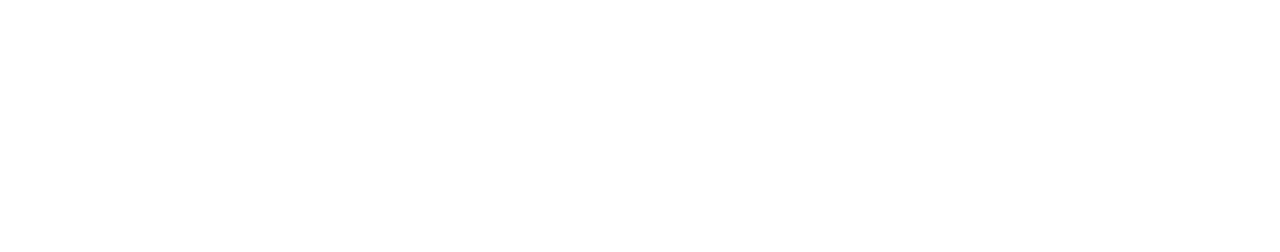
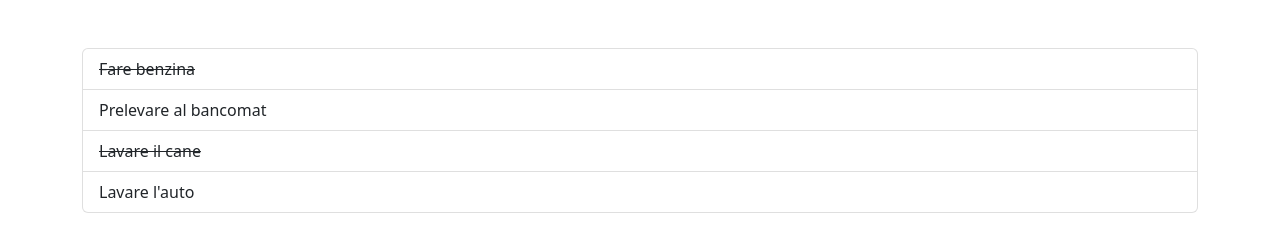
Before and after one commit to marcocalligaris/vue-todolist, a plain HTML site: page index.html in a window 1280 px wide. Drawn offline with nearby package versions, Linux system fonts and the light colour scheme.

Commit message:
Milestone 1

```diff
--- a/index.html
+++ b/index.html
@@ -10,7 +10,17 @@
     <title>Todolist</title>
 </head>
 <body>
+    <div class="container mt-5" id="root">
+        <div class="row">
+            <div class="col">
+                <ul class="list-group">
+                    <li v-for="(task, done) in tasks" :class="{'text-decoration-line-through' : task.done === true}" class="list-group-item">{{ task.text }}</li>
+                </ul>
+            </div>
+        </div>
+    </div>
 
+    </div>
 
     <script src="js/script.js"></script>
 </body>
--- a/js/script.js
+++ b/js/script.js
@@ -1 +1,23 @@
-console.log('js ok', Vue)
+const toDoList = new Vue ({
+    el: '#root',
+    data:{
+        tasks: [
+            {
+                text: 'Fare benzina',
+                done: true,
+            },
+            {
+                text: 'Prelevare al bancomat',
+                done: false,
+            },
+            {
+                text: 'Lavare il cane',
+                done: true,
+            },
+            {
+                text: 'Lavare l\'auto',
+                done: false,
+            },
+        ]
+    }
+});
```
